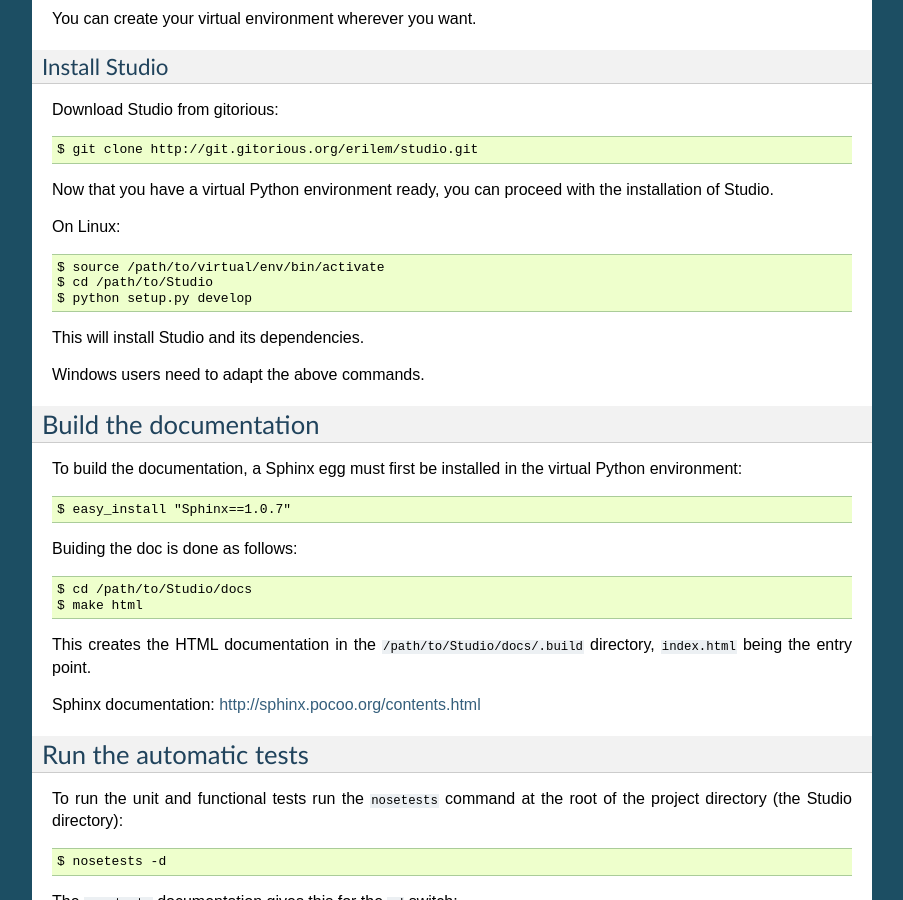
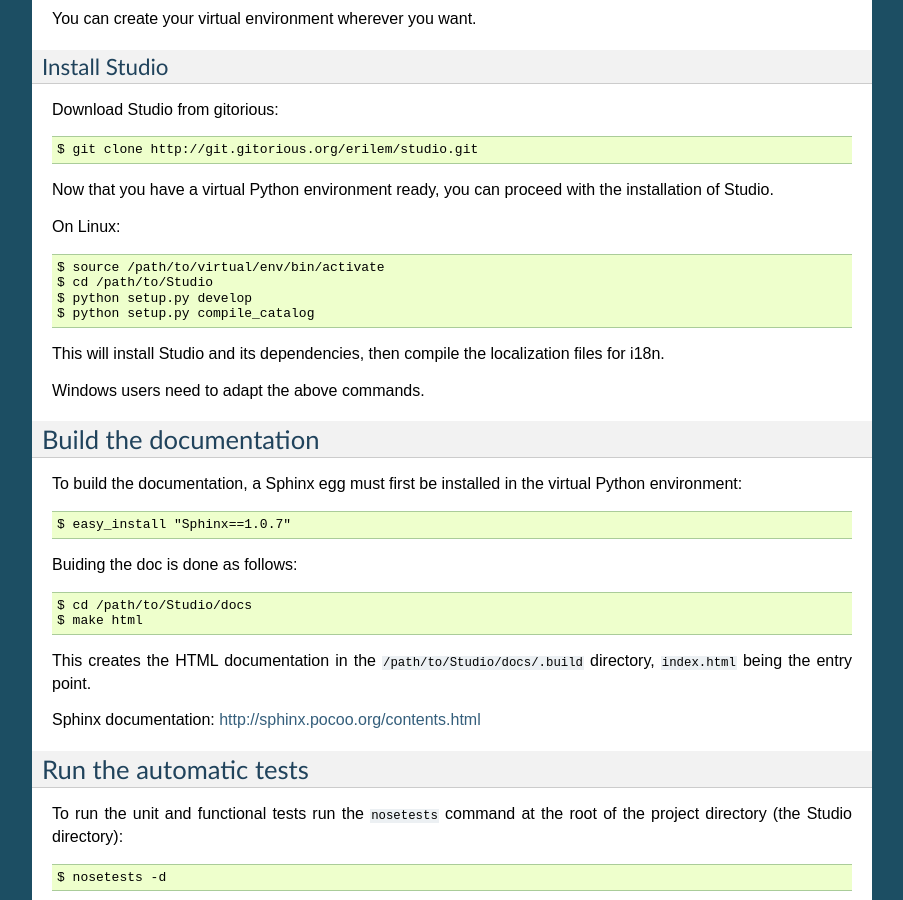
Before and after one commit to camptocamp/Studio, a Sphinx documentation site: the page built from docs/developer_guide.txt, in a window 1280 px wide and 900 px high, scrolled down 697 px. Shown: the whole window, without its empty margins (198-1101 px from the left). Built offline with Sphinx 7.4.7, drawn with Linux system fonts in a browser that asks for light colours.

Commit message:
add instructions to compile_catalog in developer guide

```diff
--- a/docs/developer_guide.txt
+++ b/docs/developer_guide.txt
@@ -55,8 +55,9 @@ On Linux::
     $ source /path/to/virtual/env/bin/activate
     $ cd /path/to/Studio
     $ python setup.py develop
+    $ python setup.py compile_catalog
 
-This will install Studio and its dependencies.
+This will install Studio and its dependencies, then compile the localization files for i18n.
 
 Windows users need to adapt the above commands.
 
```
